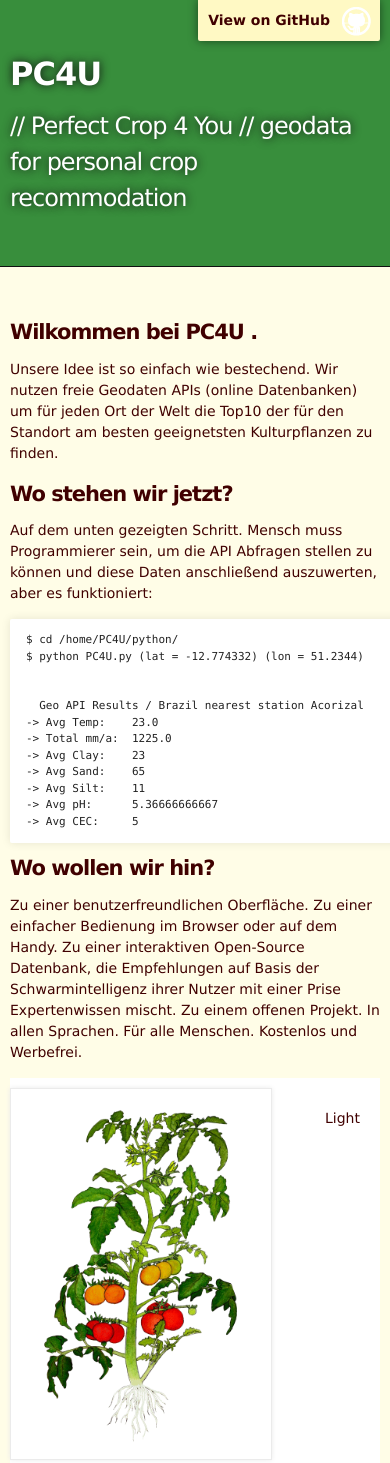
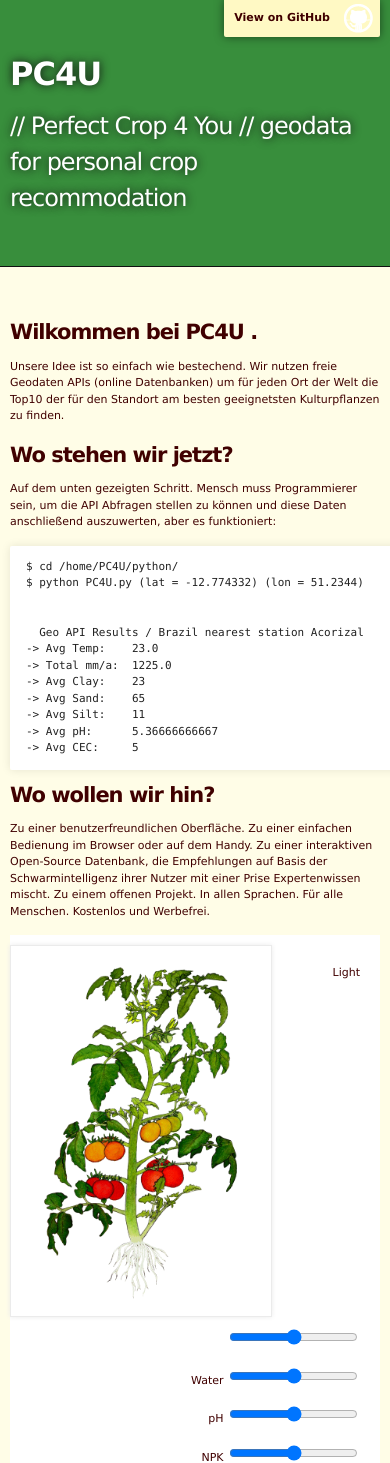
Before and after one commit to Rob-van-B/PC4U.github.io, a PHP site: page / in a window 390 px wide. Shown: the top 1463 px of the page. Run offline with PHP 8.4, Linux system fonts and the light colour scheme.

Commit message:
minor changes

```diff
--- a/index.html
+++ b/index.html
@@ -57,7 +57,7 @@ $ python PC4U.py (lat = -12.774332) (lon = 51.2344)
 <h3>
 <a id="rather-drive-stick" class="anchor" href="#rather-drive-stick" aria-hidden="true"><span class="octicon octicon-link"></span></a>Wo wollen wir hin?</h3>
 
-<p>Zu einer benutzerfreundlichen Oberfläche. Zu einer einfacher Bedienung im Browser oder auf dem Handy. Zu einer interaktiven Open-Source Datenbank, die Empfehlungen auf Basis der Schwarmintelligenz ihrer Nutzer mit einer Prise Expertenwissen mischt. Zu einem offenen Projekt. In allen Sprachen. Für alle Menschen. Kostenlos und Werbefrei. </p>
+<p>Zu einer benutzerfreundlichen Oberfläche. Zu einer einfachen Bedienung im Browser oder auf dem Handy. Zu einer interaktiven Open-Source Datenbank, die Empfehlungen auf Basis der Schwarmintelligenz ihrer Nutzer mit einer Prise Expertenwissen mischt. Zu einem offenen Projekt. In allen Sprachen. Für alle Menschen. Kostenlos und Werbefrei. </p>
 
 <img src="images/tomato.gif" alt="tomato" width="250" height="360" align = "left" style="float:left"> </p>
 
--- a/stylesheets/stylesheet.css
+++ b/stylesheets/stylesheet.css
@@ -383,7 +383,7 @@ Small Device Styles
 
 @media screen and (max-width: 480px) {
   body {
-    font-size:14px;
+    font-size:11px;
   }
 
   #downloads {
```
